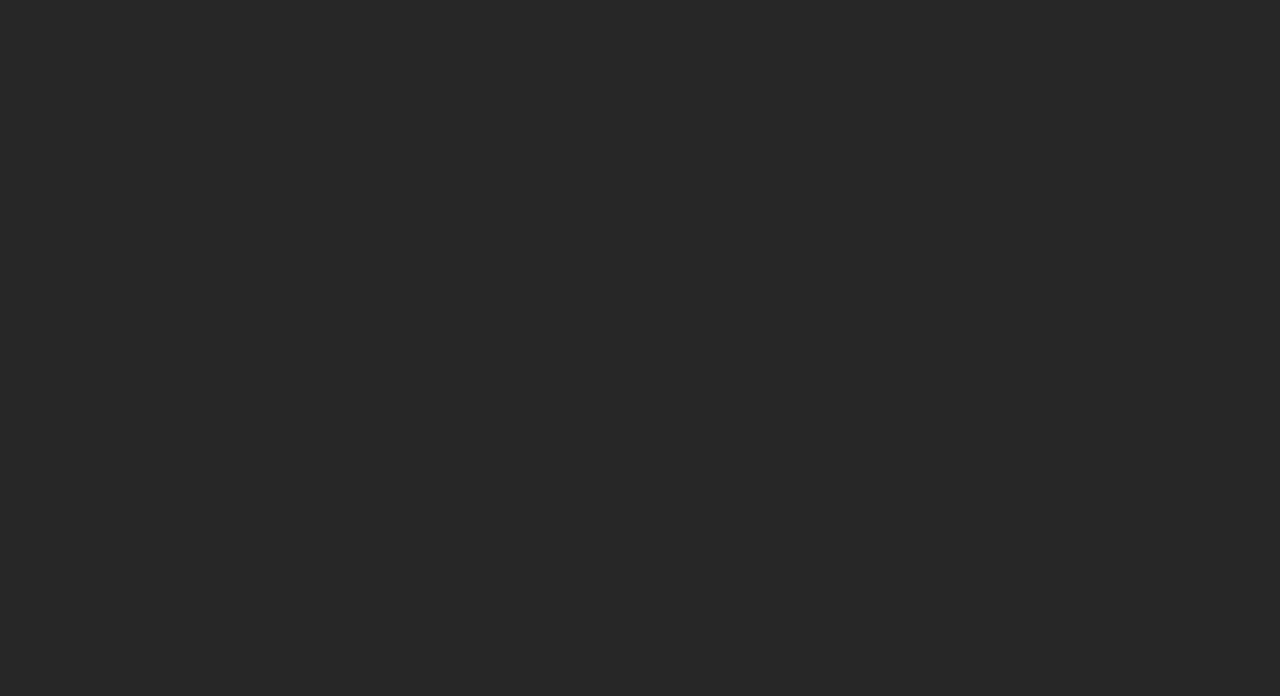
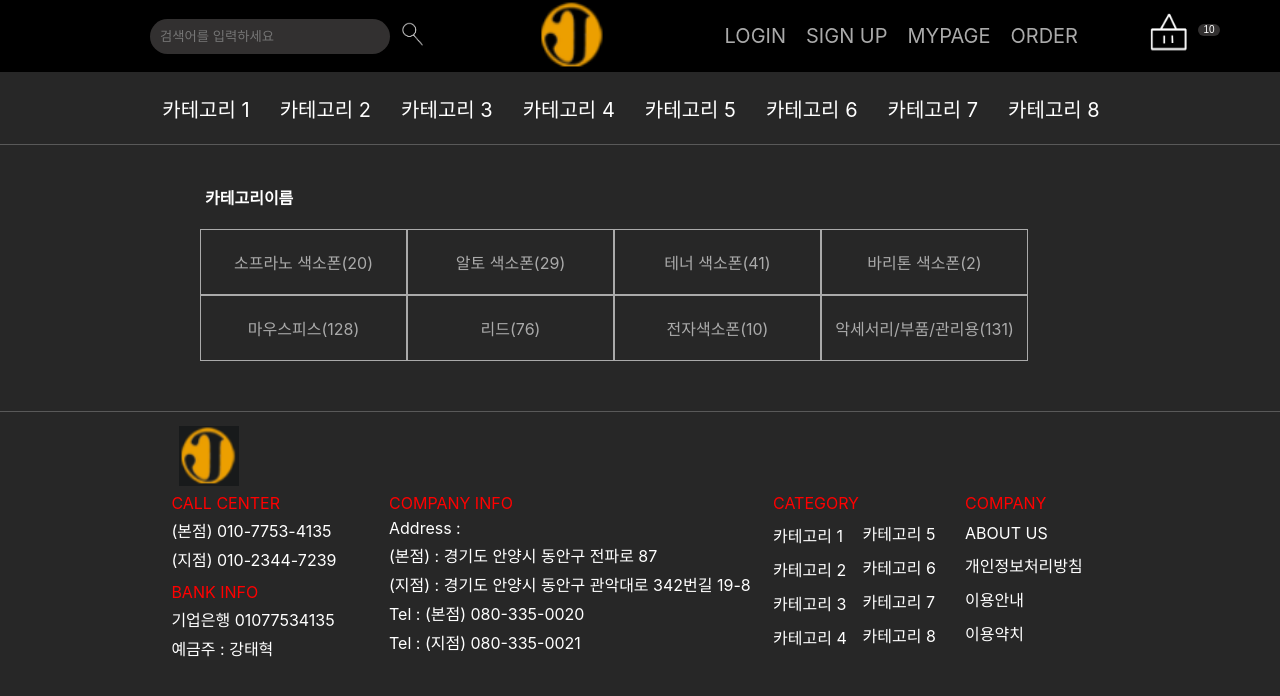
Before and after one commit to mulhowk/instrumentShop, a React (Create React App) app in the folder src/main/frontend/: page /goodsList in a window 1280 px wide. Before the commit this address had no page. Shown: the top 696 px of the page. Built offline with nearby package versions, Linux system fonts and the light colour scheme.

Commit message:
feat(GoodsListCategory.js) : 상품리스트 카테고리

```diff
--- a/src/main/frontend/src/App.js
+++ b/src/main/frontend/src/App.js
@@ -4,12 +4,14 @@ import {BrowserRouter, Route, Routes} from 'react-router-dom';
 
 import Register from "./pages/register/Register";
 import MainPage from "./pages/MainPage";
+import GoodsList from "./pages/goodsList";
 
 function App() {
   return (
     <BrowserRouter>
       <Routes>
           <Route path="/" element={<MainPage/>}/>
+          <Route path="/goodsList" element={<GoodsList/>}/>
           <Route path="/register" element={<Register/>}/>
       </Routes>
     </BrowserRouter>
--- /dev/null
+++ b/src/main/frontend/src/components/GoodsList/GoodsListCategory.js
@@ -0,0 +1,65 @@
+import React from 'react';
+import '../../styles/GoodsList/GoodsListCategory.css'
+
+function GoodsListCategory(){
+
+    const categories = [
+        {
+            id:1,
+            name : '소프라노 색소폰',
+            count : 20
+        },
+        {
+            id:2,
+            name : '알토 색소폰',
+            count: 29
+        },
+        {
+            id:3,
+            name : '테너 색소폰',
+            count: 41
+        },
+        {
+            name : '바리톤 색소폰',
+            count: 2
+        },
+        {
+            id:4,
+            name: '마우스피스',
+            count: 128
+        },
+        {
+            id:5,
+            name:'리드',
+            count: 76
+        },
+        {
+            id:6,
+            name:'전자색소폰',
+            count: 10
+        },
+        {
+            id:7,
+            name:'악세서리/부품/관리용',
+            count: 131
+        }
+
+    ];
+
+    return(
+        <div className="goods-list-categories">
+            <p className="goods-list-category-title">카테고리이름</p>
+            <div className="goods-list-category">
+              {categories.map((category) => (
+                    <div
+                        key={category.id}
+                        className="categories">
+                        {category.name}({category.count})
+                    </div>
+              ))}
+            </div>
+        </div>
+    );
+}
+
+export default GoodsListCategory;
--- a/src/main/frontend/src/pages/goodsList.js
+++ b/src/main/frontend/src/pages/goodsList.js
@@ -0,0 +1,18 @@
+import React from 'react';
+import Header from "../components/Header";
+import MainCategory from "../components/MainCategory";
+import Footer from "../components/Footer";
+import GoodsListCategory from "../components/GoodsList/GoodsListCategory";
+
+function goodsList(){
+    return(
+        <>
+        <Header/>
+        <MainCategory/>
+        <GoodsListCategory/>
+        <Footer/>
+        </>
+    );
+}
+
+export default goodsList;
--- /dev/null
+++ b/src/main/frontend/src/styles/GoodsList/GoodsListCategory.css
@@ -0,0 +1,31 @@
+.goods-list-categories{
+    margin-left: 200px;
+    margin-right: 200px;
+}
+
+.goods-list-category-title{
+    color: #FFFFFF;
+    font-weight: bold;
+    margin-top: 40px;
+}
+
+.goods-list-category{
+    display: flex;
+    justify-content: flex-start;
+    align-items: center;
+    margin-bottom: 50px;
+    margin-top: 20px;
+    white-space: nowrap;
+    flex-wrap: wrap;
+
+}
+
+.categories{
+    border: 1px solid #AAAAAA;
+    color: #AAAAAA;
+    padding-top : 20px;
+    padding-bottom: 20px;
+    width : 205px;
+    text-align: center;
+
+}
--- a/src/main/frontend/src/styles/Header.css
+++ b/src/main/frontend/src/styles/Header.css
@@ -67,7 +67,6 @@
 }
 
 .basket-count{
-    display: flex;
     margin-bottom: 25px;
 }
 
--- a/src/main/frontend/src/styles/MainCategory.css
+++ b/src/main/frontend/src/styles/MainCategory.css
@@ -37,7 +37,7 @@
     top: 100%;
     left: 0;
     background-color: #323030;
-    border: 1px solid #FFFFFF;
+    border: 2px solid #FFFFFF;
     box-shadow: 0 4px 6px rgba(0, 0, 0, 0.1);
     display: none;
     list-style: none;
--- a/src/main/frontend/src/styles/MainPage/MainPage.css
+++ b/src/main/frontend/src/styles/MainPage/MainPage.css
@@ -1,4 +1,6 @@
-
+input{
+    margin: 0;
+}
 
 body{
     background-color: #272727;
--- a/src/main/frontend/src/styles/MainPage/RollingBanner.css
+++ b/src/main/frontend/src/styles/MainPage/RollingBanner.css
@@ -3,8 +3,8 @@
     align-items: center;
     justify-content: center;
     border: 1px solid #AAAAAA;
-    margin-right: 50px;
-    margin-left: 50px;
+    margin-right: 180px;
+    margin-left: 180px;
     overflow: hidden;
 }
 
```
